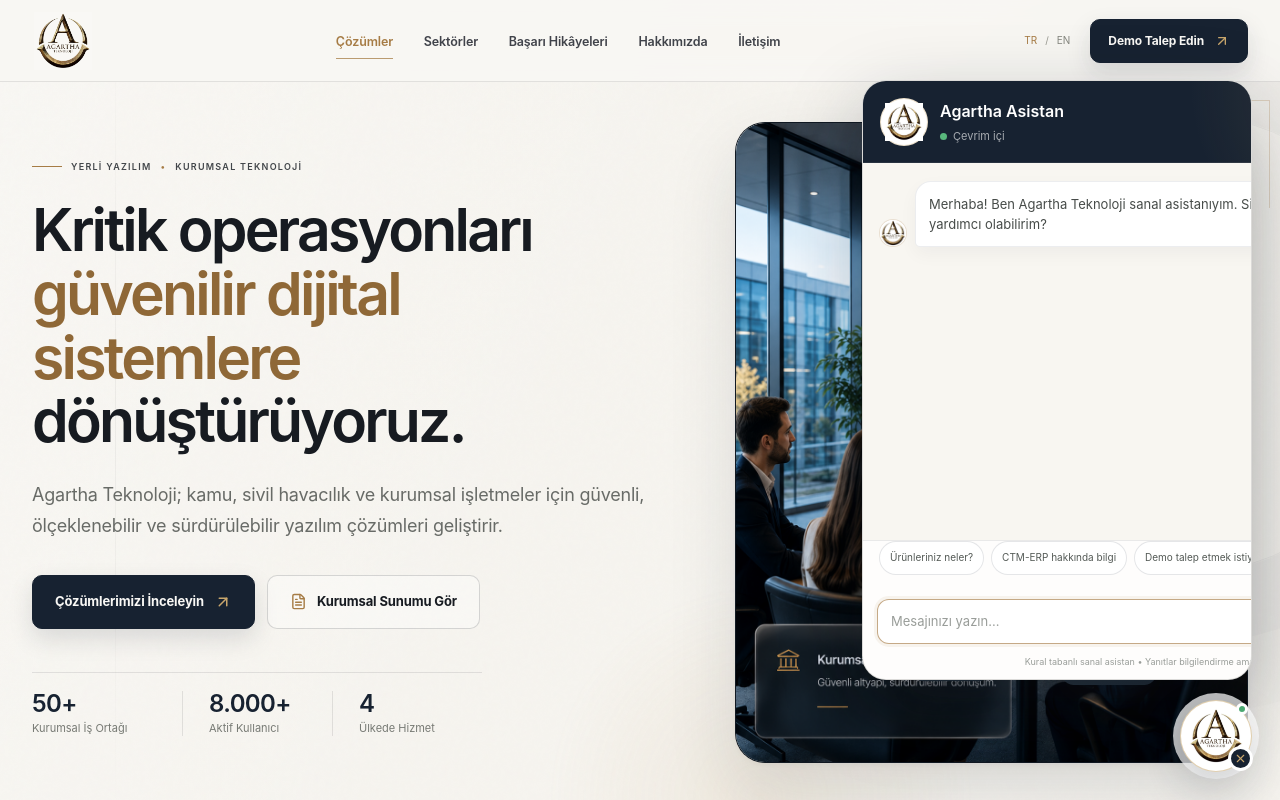
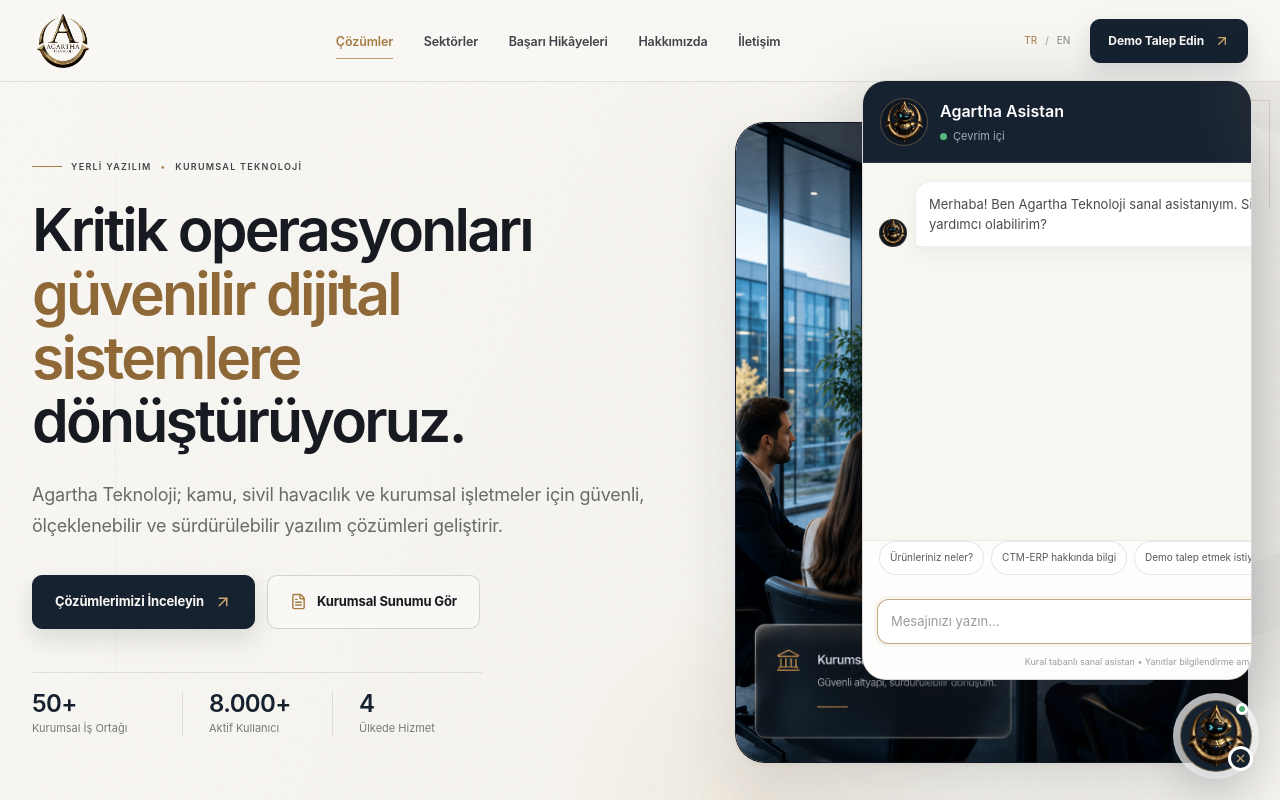
Before and after one commit to nihatkutukoglu/agartha-web-revize, a Next.js app: page / in a window 1280 px wide. Both pictures are taken after a click on the button 1216 px from the left and 736 px from the top of the page. Shown: the top 800 px of the page. Built offline with nearby package versions, Linux system fonts and the light colour scheme.

Commit message:
feat: update chatbot brand mark

```diff
--- a/components/chatbot/ChatbotWidget.module.css
+++ b/components/chatbot/ChatbotWidget.module.css
@@ -11,12 +11,12 @@
   display: grid;
   width: 72px;
   height: 72px;
-  padding: 7px;
+  padding: 4px;
   place-items: center;
   overflow: visible;
   border: 1px solid rgba(200, 166, 108, 0.54);
   border-radius: 50%;
-  background: #fff;
+  background: var(--color-navy);
   box-shadow:
     0 18px 45px rgba(23, 34, 49, 0.2),
     0 0 0 7px rgba(255, 255, 255, 0.72);
@@ -45,10 +45,14 @@
 }
 
 .launcher img {
-  width: 100%;
-  height: 100%;
+  position: absolute;
+  inset: 4px;
+  display: block;
+  width: calc(100% - 8px);
+  height: calc(100% - 8px);
   border-radius: 50%;
-  object-fit: contain;
+  object-fit: cover;
+  object-position: center 45%;
 }
 
 .launcherBadge {
@@ -119,16 +123,21 @@
   height: 48px;
   flex: 0 0 auto;
   place-items: center;
-  padding: 4px;
+  padding: 2px;
   border: 1px solid rgba(200, 166, 108, 0.35);
   border-radius: 50%;
-  background: #fff;
+  background: #0e1825;
 }
 
 .identityLogo img {
+  display: block;
   width: 100%;
   height: 100%;
-  object-fit: contain;
+  min-width: 0;
+  min-height: 0;
+  border-radius: 50%;
+  object-fit: cover;
+  object-position: center 45%;
 }
 
 .identityText {
@@ -203,13 +212,17 @@
   overflow: hidden;
   border: 1px solid rgba(166, 124, 69, 0.24);
   border-radius: 50%;
-  background: #fff;
+  background: #0e1825;
 }
 
 .avatar img {
+  display: block;
   width: 100%;
   height: 100%;
-  object-fit: contain;
+  min-width: 0;
+  min-height: 0;
+  object-fit: cover;
+  object-position: center 45%;
 }
 
 .bubble {
--- a/components/chatbot/ChatbotWidget.tsx
+++ b/components/chatbot/ChatbotWidget.tsx
@@ -161,7 +161,7 @@
               <div className={styles.identity}>
                 <span className={styles.identityLogo} aria-hidden="true">
                   {/* eslint-disable-next-line @next/next/no-img-element */}
-                  <img src="/agartha-logo.png" alt="" />
+                  <img src="/agartha-chatbot-logo.png" alt="" />
                 </span>
                 <span className={styles.identityText}>
                   <strong>Agartha Asistan</strong>
@@ -193,7 +193,7 @@
                   {message.role === "assistant" && (
                     <span className={styles.avatar} aria-hidden="true">
                       {/* eslint-disable-next-line @next/next/no-img-element */}
-                      <img src="/agartha-logo.png" alt="" />
+                      <img src="/agartha-chatbot-logo.png" alt="" />
                     </span>
                   )}
                   <div className={styles.bubble}>
@@ -286,7 +286,7 @@
         onClick={() => setOpen((current) => !current)}
       >
         {/* eslint-disable-next-line @next/next/no-img-element */}
-        <img src="/agartha-logo.png" alt="" />
+        <img src="/agartha-chatbot-logo.png" alt="" />
         <span className={styles.onlineDot} aria-hidden="true" />
         <span className={styles.launcherBadge} aria-hidden="true">
           {open ? <X size={13} /> : <MessageCircle size={13} />}
```
Also changed, not shown: public/agartha-chatbot-logo.png (added).
